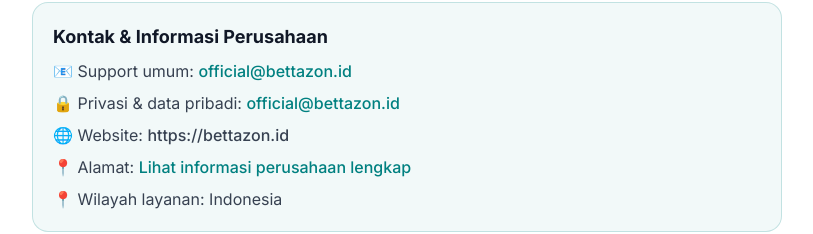
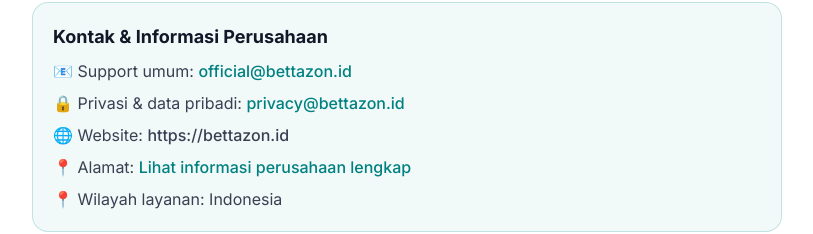
Before and after one commit to bettazonid/bettazon-id, a Next.js app: page /faq in a window 1280 px wide. Shown: the part 1572-1806 px from the top of the page, without its empty margins (233-1046 px from the left). Built offline with nearby package versions, Linux system fonts and the light colour scheme.

Commit message:
feat: update privacy email

```diff
--- a/app/faq/page.jsx
+++ b/app/faq/page.jsx
@@ -65,7 +65,7 @@
           <h2 className="text-lg font-bold text-gray-900 mb-2">Kontak & Informasi Perusahaan</h2>
           <div className="space-y-2 text-gray-700">
             <p>📧 Support umum: <a href="mailto:official@bettazon.id" className="text-[#008080] font-medium hover:underline">official@bettazon.id</a></p>
-            <p>🔒 Privasi & data pribadi: <a href="mailto:privacy@bettazon.id" className="text-[#008080] font-medium hover:underline">official@bettazon.id</a></p>
+            <p>🔒 Privasi & data pribadi: <a href="mailto:privacy@bettazon.id" className="text-[#008080] font-medium hover:underline">privacy@bettazon.id</a></p>
             <p>🌐 Website: <span className="font-medium">https://bettazon.id</span></p>
             <p>📍 Alamat: <a href="/company-info" className="text-[#008080] font-medium hover:underline">Lihat informasi perusahaan lengkap</a></p>
             <p>📍 Wilayah layanan: Indonesia</p>
```
